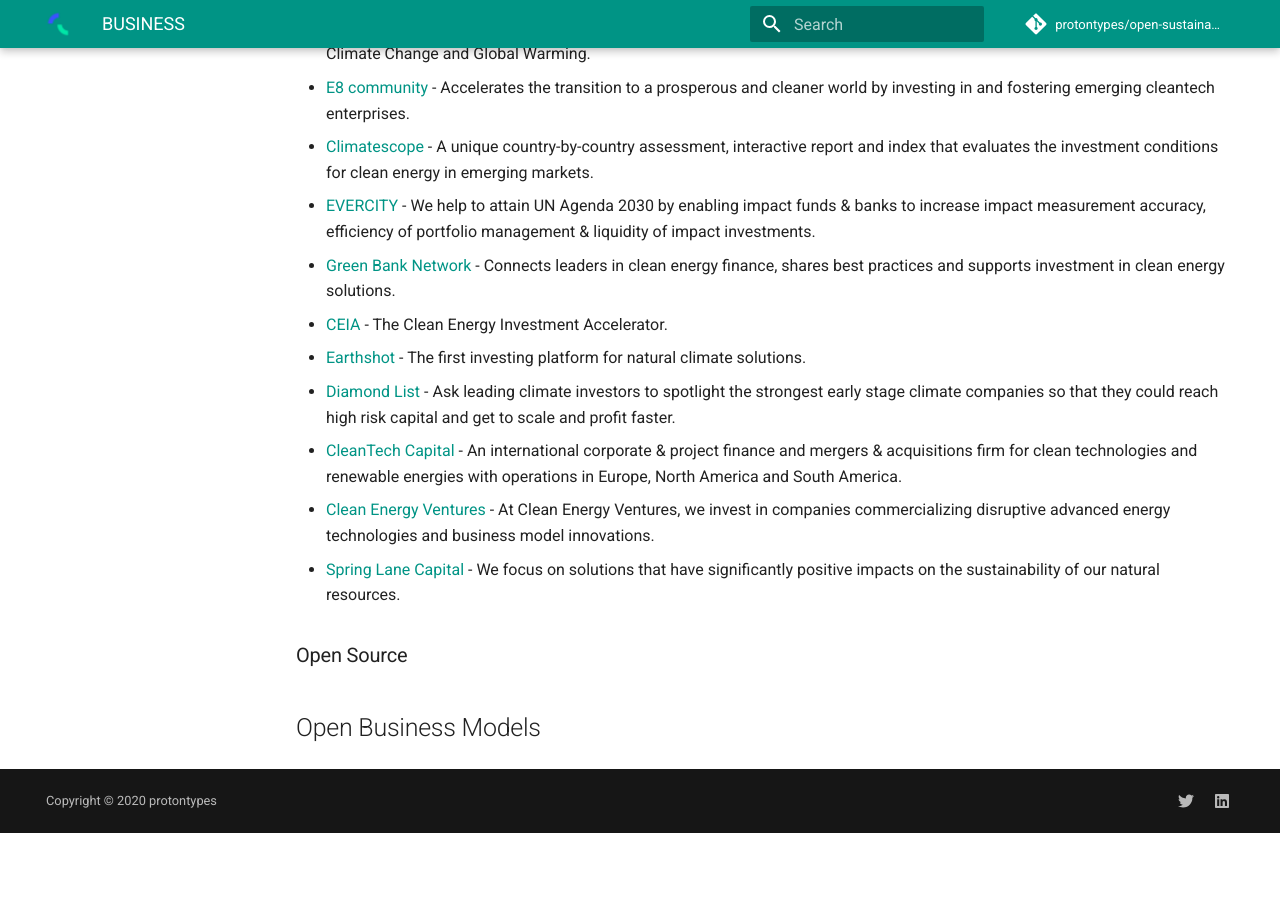
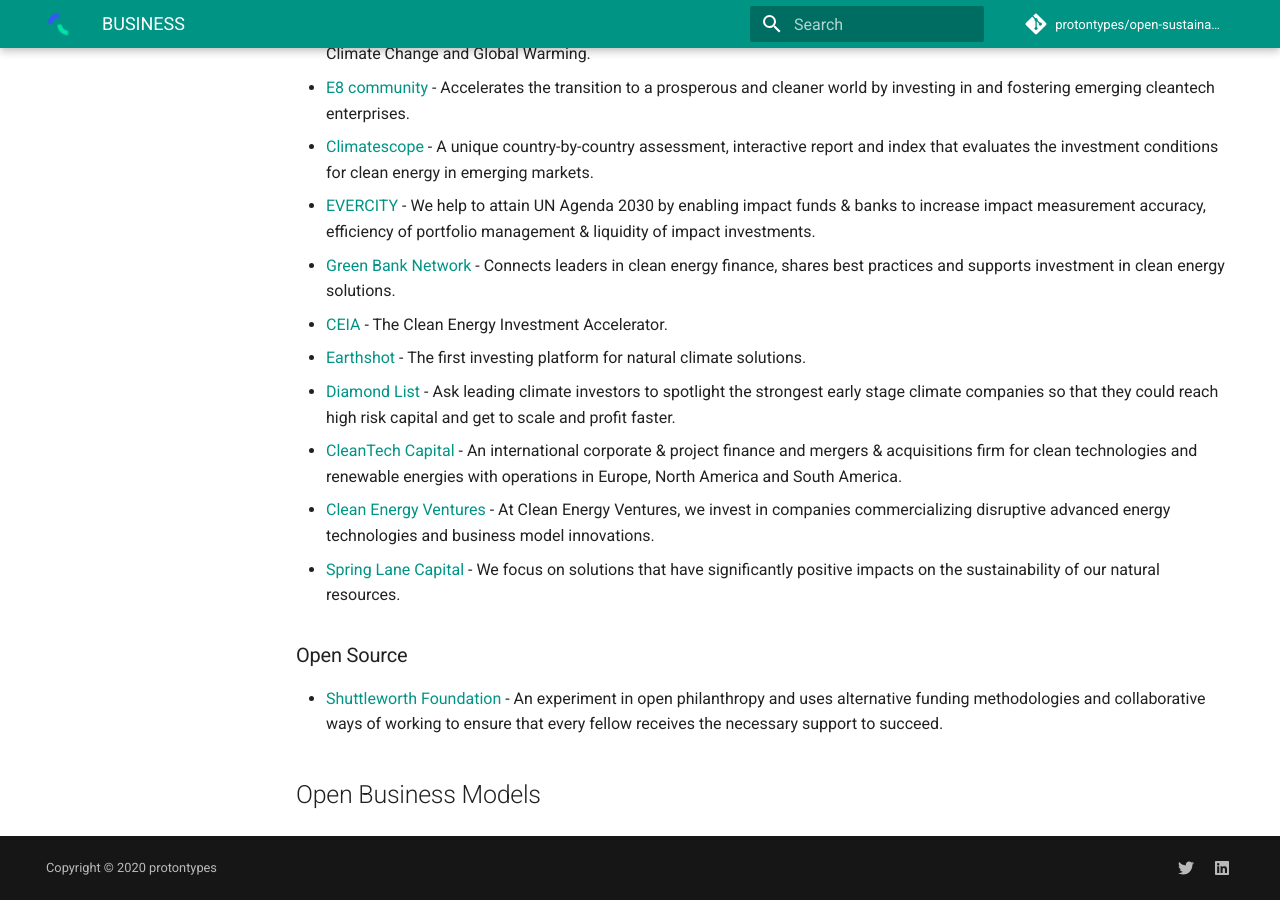
Before and after one commit to protontypes/open-sustainable-technology, an MkDocs documentation site: the page built from docs/BUSINESS.md, in a window 1280 px wide and 900 px high, scrolled down 2927 px. Built offline with MkDocs 1.6.1 and Material for MkDocs 9.7.7, drawn with Linux system fonts in a browser that asks for light colours; comment, search, counter and statistics services are not loaded; before the commit the page ends 3760 px from its top, so only the background shows below that.

Commit message:
Update BUSINESS.md

```diff
--- a/docs/BUSINESS.md
+++ b/docs/BUSINESS.md
@@ -68,5 +68,6 @@
 * [Spring Lane Capital](https://www.springlanecapital.com/) - We focus on solutions that have significantly positive impacts on the sustainability of our natural resources.
 
 ### Open Source
+* [Shuttleworth Foundation](https://shuttleworthfoundation.org/) - An experiment in open philanthropy and uses alternative funding methodologies and collaborative ways of working to ensure that every fellow receives the necessary support to succeed.
 
 ## Open Business Models
```
